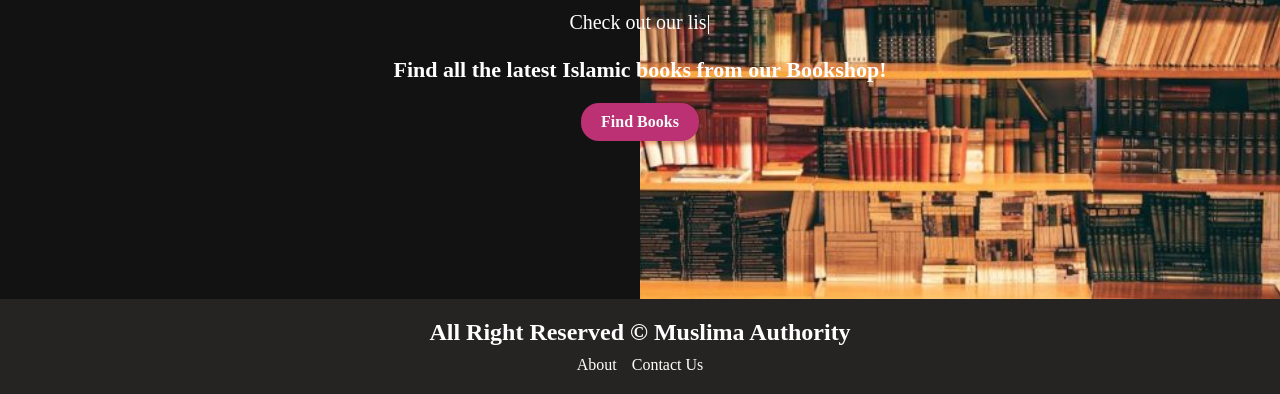
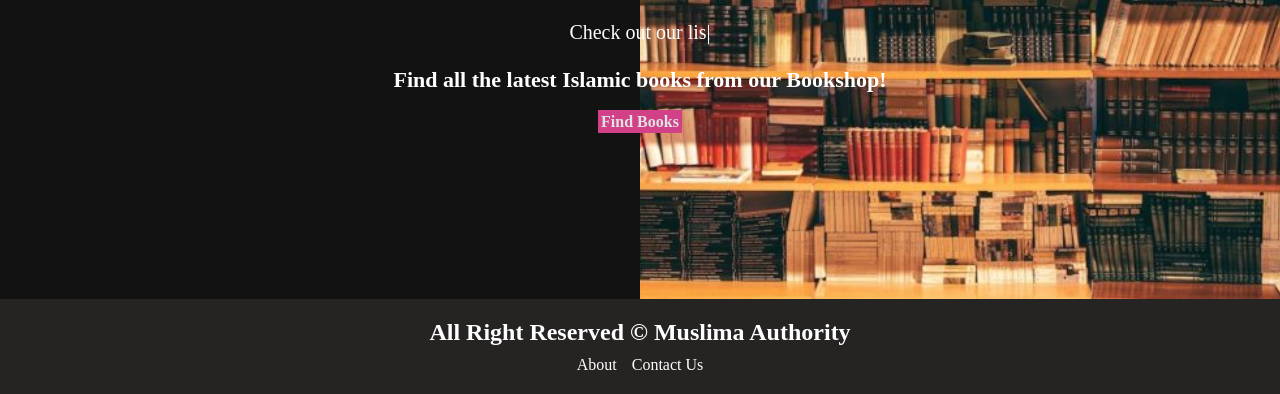
Before and after one commit to Fariha223/Online-Bookstore-Project, a React app in the folder frontend/: page / in a window 1280 px wide. Shown: the part 501-895 px from the top of the page. Built offline with nearby package versions, Linux system fonts and the light colour scheme.

Commit message:
Update home&book-page.css

```diff
--- a/frontend/src/views/home&book-page.css
+++ b/frontend/src/views/home&book-page.css
@@ -57,25 +57,17 @@
   font-weight: bold;
 }
 
-.category-btn-container {
-  display: inline-block;
-  background-color: #bb3174;
-  border-radius: 18px;
-  padding: 10px 20px;
-  cursor: pointer;
-  transition: background-color 0.3s ease;
+.category-btn {
+  color: #dfe4e3;
+  text-decoration: none;
+  padding: 3px;
+  font-weight: bold;
+  background-color: #d24187;
 }
 
-.category-btn {
-  color: #f5f9f8;
-  text-decoration: none;
-  font-weight: bold;
+.category-btn:hover {
+  background-color: #c60e6d;
 }
-
-.category-btn-container:hover {
-  background-color: #b3477f;
-}
-
 
 
 /* Book Page */
@@ -266,5 +258,5 @@
 }
 
 .search-form button {
-  margin-left: 10px; /* Space between input and button */
+  margin-left: 10px;
 }
```
